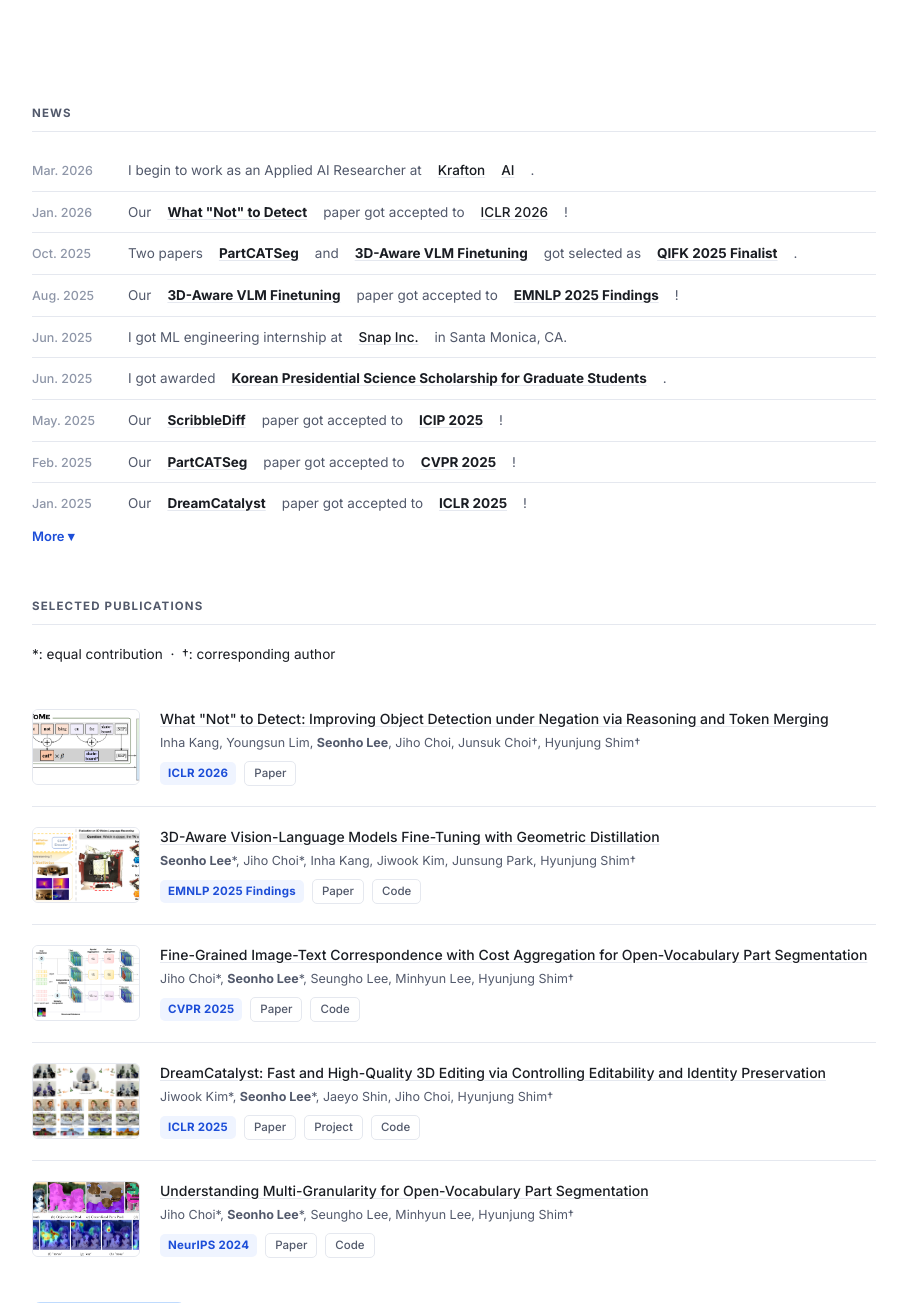
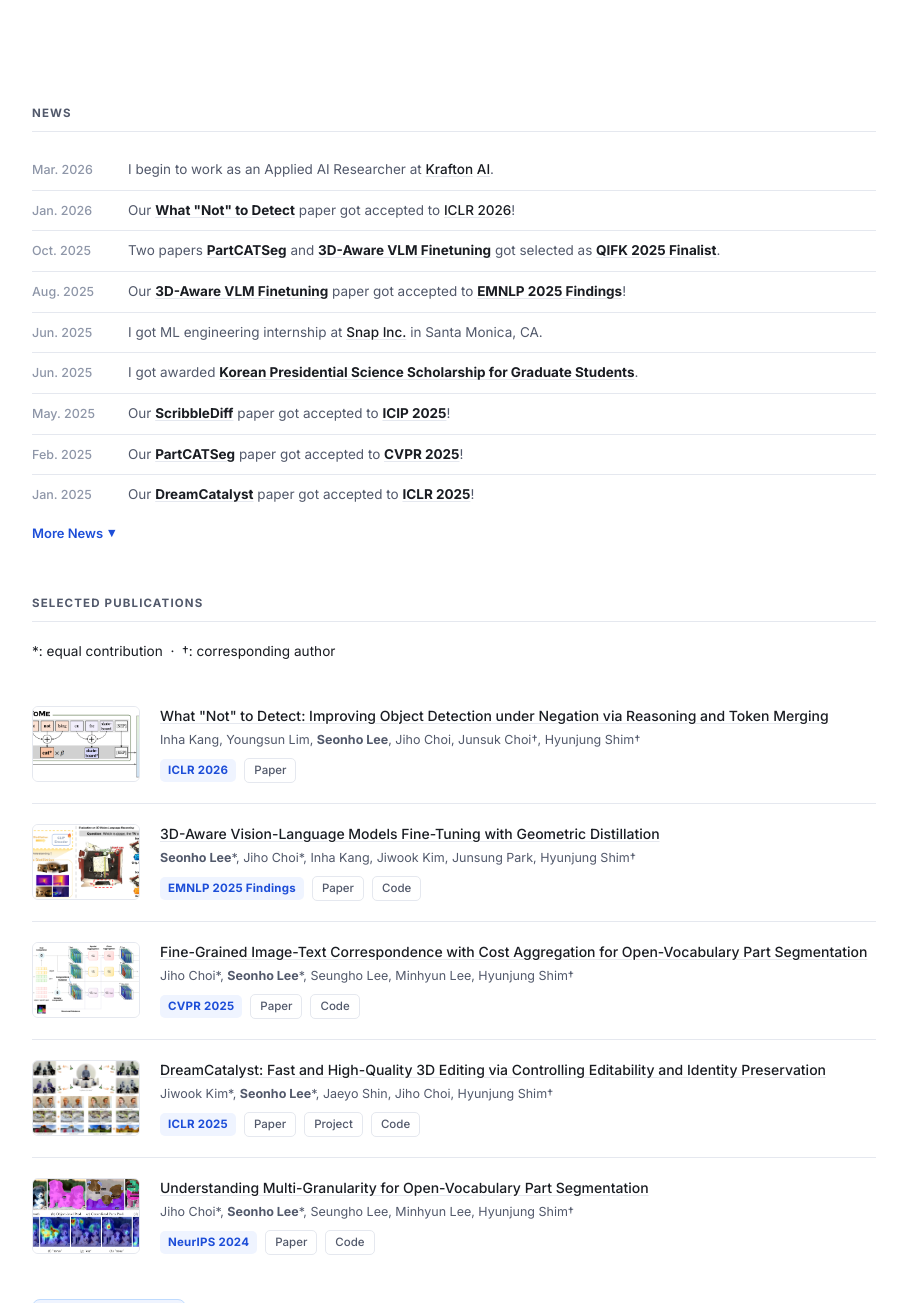
Before and after one commit to Glanceyes/Glanceyes.github.io, a Jekyll site: the page built from _pages/index.md, in a window 1280 px wide and 1400 px high, scrolled down 350 px, cut to the strip 97-1400 px from the top of the window. Shown: the whole strip, without its empty margins (186-1093 px from the left). Built offline with Jekyll 4.4.1, drawn with Linux system fonts in a browser that asks for light colours.

Commit message:
Fix news section spacing, More News button, arrow animation
- Wrap .news-item text in .news-text span to prevent flex-gap on each word
- Add .news-text CSS (flex:1, color, line-height)
- Fix button: 'More' → 'More News' with .more-news-arrow <i> span
- Arrow animates 180deg on open (▾ → ▴ via CSS transform)

Co-Authored-By: Claude Sonnet 4.6 <noreply@anthropic.com>

```diff
--- a/_pages/index.md
+++ b/_pages/index.md
@@ -8,24 +8,24 @@ description: Griffin Sunho (Seonho) Lee – Applied AI Researcher at Krafton AI
 <h2 class="section-title">News</h2>
 
 <ul class="news-list" id="newsListMain">
-  <li class="news-item"><span class="news-date">Mar. 2026</span> I begin to work as an Applied AI Researcher at <a href="https://www.krafton.com/en/" target="_blank">Krafton</a> <a href="https://www.krafton.ai/en/" target="_blank">AI</a>.</li>
-  <li class="news-item"><span class="news-date">Jan. 2026</span> Our <a href="/publications#c6"><b>What "Not" to Detect</b></a> paper got accepted to <a href="https://iclr.cc/Conferences/2026" target="_blank">ICLR 2026</a>!</li>
-  <li class="news-item"><span class="news-date">Oct. 2025</span> Two papers <a href="/publications#c4"><b>PartCATSeg</b></a> and <a href="/publications#c5"><b>3D-Aware VLM Finetuning</b></a> got selected as <a href="https://www.qualcomm.com/research/university-relations/innovation-fellowship/2025-south-korea" target="_blank"><b>QIFK 2025 Finalist</b></a>.</li>
-  <li class="news-item"><span class="news-date">Aug. 2025</span> Our <a href="/publications#c5"><b>3D-Aware VLM Finetuning</b></a> paper got accepted to <a href="https://2025.emnlp.org/" target="_blank"><b>EMNLP 2025 Findings</b></a>!</li>
-  <li class="news-item"><span class="news-date">Jun. 2025</span> I got ML engineering internship at <a href="https://www.snap.com" target="_blank">Snap Inc.</a> in Santa Monica, CA.</li>
-  <li class="news-item"><span class="news-date">Jun. 2025</span> I got awarded <a href="https://www.msit.go.kr/bbs/view.do?sCode=user&mPid=121&mId=311&bbsSeqNo=100&nttSeqNo=3179541" target="_blank"><b>Korean Presidential Science Scholarship for Graduate Students</b></a>.</li>
-  <li class="news-item"><span class="news-date">May. 2025</span> Our <a href="/publications#c3"><b>ScribbleDiff</b></a> paper got accepted to <a href="https://2025.ieeeicip.org/" target="_blank"><b>ICIP 2025</b></a>!</li>
-  <li class="news-item"><span class="news-date">Feb. 2025</span> Our <a href="/publications#c4"><b>PartCATSeg</b></a> paper got accepted to <a href="https://cvpr.thecvf.com/Conferences/2025" target="_blank"><b>CVPR 2025</b></a>!</li>
-  <li class="news-item"><span class="news-date">Jan. 2025</span> Our <a href="/publications#c2"><b>DreamCatalyst</b></a> paper got accepted to <a href="https://iclr.cc/Conferences/2025" target="_blank"><b>ICLR 2025</b></a>!</li>
+  <li class="news-item"><span class="news-date">Mar. 2026</span><span class="news-text">I begin to work as an Applied AI Researcher at <a href="https://www.krafton.com/en/" target="_blank">Krafton</a> <a href="https://www.krafton.ai/en/" target="_blank">AI</a>.</span></li>
+  <li class="news-item"><span class="news-date">Jan. 2026</span><span class="news-text">Our <a href="/publications#c6"><b>What "Not" to Detect</b></a> paper got accepted to <a href="https://iclr.cc/Conferences/2026" target="_blank">ICLR 2026</a>!</span></li>
+  <li class="news-item"><span class="news-date">Oct. 2025</span><span class="news-text">Two papers <a href="/publications#c4"><b>PartCATSeg</b></a> and <a href="/publications#c5"><b>3D-Aware VLM Finetuning</b></a> got selected as <a href="https://www.qualcomm.com/research/university-relations/innovation-fellowship/2025-south-korea" target="_blank"><b>QIFK 2025 Finalist</b></a>.</span></li>
+  <li class="news-item"><span class="news-date">Aug. 2025</span><span class="news-text">Our <a href="/publications#c5"><b>3D-Aware VLM Finetuning</b></a> paper got accepted to <a href="https://2025.emnlp.org/" target="_blank"><b>EMNLP 2025 Findings</b></a>!</span></li>
+  <li class="news-item"><span class="news-date">Jun. 2025</span><span class="news-text">I got ML engineering internship at <a href="https://www.snap.com" target="_blank">Snap Inc.</a> in Santa Monica, CA.</span></li>
+  <li class="news-item"><span class="news-date">Jun. 2025</span><span class="news-text">I got awarded <a href="https://www.msit.go.kr/bbs/view.do?sCode=user&mPid=121&mId=311&bbsSeqNo=100&nttSeqNo=3179541" target="_blank"><b>Korean Presidential Science Scholarship for Graduate Students</b></a>.</span></li>
+  <li class="news-item"><span class="news-date">May. 2025</span><span class="news-text">Our <a href="/publications#c3"><b>ScribbleDiff</b></a> paper got accepted to <a href="https://2025.ieeeicip.org/" target="_blank"><b>ICIP 2025</b></a>!</span></li>
+  <li class="news-item"><span class="news-date">Feb. 2025</span><span class="news-text">Our <a href="/publications#c4"><b>PartCATSeg</b></a> paper got accepted to <a href="https://cvpr.thecvf.com/Conferences/2025" target="_blank"><b>CVPR 2025</b></a>!</span></li>
+  <li class="news-item"><span class="news-date">Jan. 2025</span><span class="news-text">Our <a href="/publications#c2"><b>DreamCatalyst</b></a> paper got accepted to <a href="https://iclr.cc/Conferences/2025" target="_blank"><b>ICLR 2025</b></a>!</span></li>
 </ul>
 
 <div class="more-news-body" id="moreNewsBody">
   <ul class="news-list">
-    <li class="news-item"><span class="news-date">Sep. 2024</span> Our <a href="/publications#c1"><b>PartCLIPSeg</b></a> paper got accepted to <a href="https://neurips.cc/Conferences/2024" target="_blank"><b>NeurIPS 2024</b></a>!</li>
-    <li class="news-item"><span class="news-date">Sep. 2023</span> I got accepted to <a href="https://sites.google.com/view/cvml-kaist/home" target="_blank">CVML Lab</a> as a M.S. graduate student in KAIST AI.</li>
+    <li class="news-item"><span class="news-date">Sep. 2024</span><span class="news-text">Our <a href="/publications#c1"><b>PartCLIPSeg</b></a> paper got accepted to <a href="https://neurips.cc/Conferences/2024" target="_blank"><b>NeurIPS 2024</b></a>!</span></li>
+    <li class="news-item"><span class="news-date">Sep. 2023</span><span class="news-text">I got accepted to <a href="https://sites.google.com/view/cvml-kaist/home" target="_blank">CVML Lab</a> as a M.S. graduate student in KAIST AI.</span></li>
   </ul>
 </div>
-<button class="more-news-btn" id="moreNewsBtn" onclick="toggleMoreNews()">More ▾</button>
+<button class="more-news-btn" id="moreNewsBtn" onclick="toggleMoreNews()">More News <i class="more-news-arrow">▾</i></button>
 
 <h2 class="section-title">Selected Publications</h2>
 
--- a/css/style.scss
+++ b/css/style.scss
@@ -183,18 +183,19 @@ section { margin-bottom: 56px; }
 
 /* News */
 .news-list { list-style: none; }
-.news-item { display: flex; gap: 16px; padding: 9px 0; border-bottom: 1px solid var(--border); align-items: flex-start; font-size: 13.5px; color: var(--text-mid); }
+.news-item { display: flex; gap: 16px; padding: 9px 0; border-bottom: 1px solid var(--border); align-items: baseline; font-size: 13.5px; }
 .news-item:last-child { border-bottom: none; }
-.news-date { color: var(--text-light); font-size: 12.5px; min-width: 80px; flex-shrink: 0; padding-top: 2px; font-weight: 500; }
-.news-content { color: var(--text-mid); flex: 1; }
-.news-item a, .news-content a { color: var(--text); font-weight: 500; text-decoration: underline; text-decoration-color: var(--border); text-underline-offset: 2px; transition: color 0.15s, text-decoration-color 0.15s; }
-.news-item a:hover, .news-content a:hover { color: var(--accent); text-decoration-color: var(--accent); }
-.more-news-btn { background: none; border: none; padding: 0; cursor: pointer; font-size: 13px; font-weight: 600; color: var(--accent); display: inline-flex; align-items: center; gap: 5px; }
+.news-date { color: var(--text-light); font-size: 12.5px; min-width: 80px; flex-shrink: 0; font-weight: 500; }
+.news-text { color: var(--text-mid); flex: 1; line-height: 1.6; }
+.news-content { color: var(--text-mid); flex: 1; line-height: 1.6; }
+.news-text a, .news-content a { color: var(--text); font-weight: 500; text-decoration: underline; text-decoration-color: var(--border); text-underline-offset: 2px; transition: color 0.15s, text-decoration-color 0.15s; }
+.news-text a:hover, .news-content a:hover { color: var(--accent); text-decoration-color: var(--accent); }
+.more-news-btn { background: none; border: none; padding: 4px 0; cursor: pointer; font-size: 13px; font-weight: 600; color: var(--accent); display: inline-flex; align-items: center; gap: 5px; margin-top: 6px; }
 .more-news-btn:hover { color: #1e40af; }
-.more-news-arrow { display: inline-block; transition: transform 0.25s ease; font-style: normal; }
-.more-news-btn.open .more-news-arrow { transform: rotate(90deg); }
-.more-news-body { overflow: hidden; max-height: 0; transition: max-height 0.35s ease, opacity 0.3s ease; opacity: 0; }
-.more-news-body.open { max-height: 300px; opacity: 1; }
+.more-news-arrow { display: inline-block; transition: transform 0.3s ease; font-style: normal; line-height: 1; }
+.more-news-btn.open .more-news-arrow { transform: rotate(180deg); }
+.more-news-body { overflow: hidden; max-height: 0; transition: max-height 0.4s ease, opacity 0.3s ease; opacity: 0; }
+.more-news-body.open { max-height: 400px; opacity: 1; }
 .news-tag { font-size: 10.5px; font-weight: 600; border-radius: 4px; padding: 2px 7px; text-transform: uppercase; letter-spacing: 0.04em; flex-shrink: 0; margin-top: 2px; }
 .news-tag.paper { background: #dbeafe; color: #1d4ed8; }
 .news-tag.award { background: #fef3c7; color: #92400e; }
```
